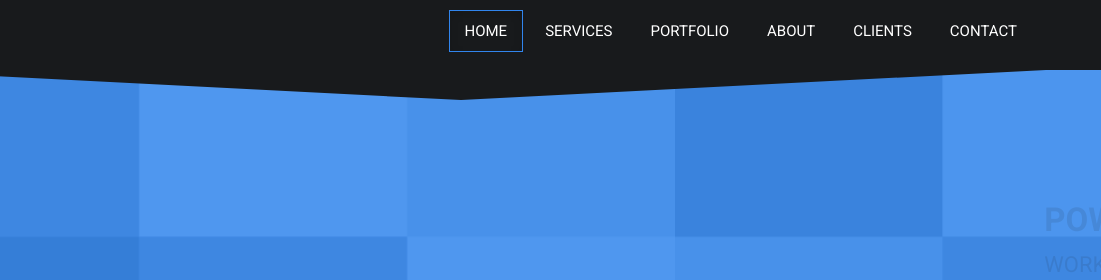
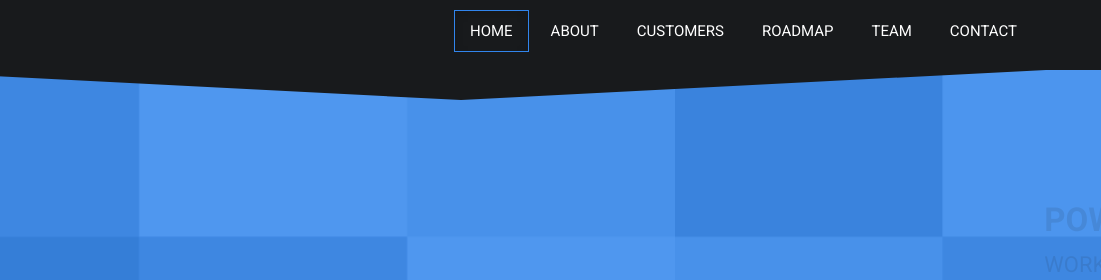
Before and after one commit to VerasTeam/website, a plain HTML site: page index.html in a window 1280 px wide. Shown: the top 280 px of the page, 179-1280 px from the left. Drawn offline with Linux system fonts and the light colour scheme; some packages are replaced by stand-ins of ours.

Commit message:
Updated navigation menu

```diff
--- a/index.html
+++ b/index.html
@@ -50,10 +50,10 @@
                     <div class="nav-collapse collapse pull-right">
                         <ul class="nav" id="top-navigation">
                             <li class="active"><a href="#home">Home</a></li>
-                            <li><a href="#service">Services</a></li>
-                            <li><a href="#portfolio">Portfolio</a></li>
-                            <li><a href="#about">About</a></li>
-                            <li><a href="#clients">Clients</a></li>
+                            <li><a href="#service">About</a></li>
+                            <li><a href="#clients">Customers</a></li>
+                            <li><a href="#portfolio">Roadmap</a></li>
+                            <li><a href="#about">Team</a></li>
                             <li><a href="#contact">Contact</a></li>
                         </ul>
                     </div>
```
